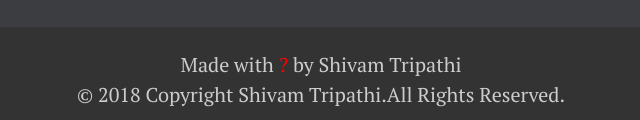
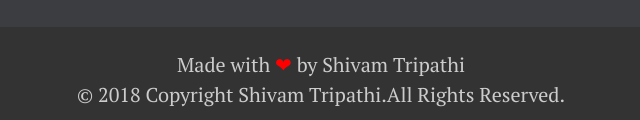
Before and after one commit to shivam042/shivam042.github.io, a plain HTML site: page index.html in a window 1280 px wide. Shown: the part 5177-5297 px from the top of the page, 319-959 px from the left. Drawn offline with nearby package versions, Linux system fonts and the light colour scheme; a web font is replaced by a local one.

Commit message:
Symbol Bug Fixed

```diff
--- a/index.html
+++ b/index.html
@@ -393,7 +393,7 @@ prediction for an unknown person in feasible computation time.</p>
             </div>
         </div>
         <div class="footer-copyright">
-            <p>Made with <span style="color: red">?</span> by Shivam Tripathi<br>© 2018 Copyright Shivam Tripathi.All Rights Reserved. </p>
+            <p>Made with <span style="color: red">❤</span> by Shivam Tripathi<br>© 2018 Copyright Shivam Tripathi.All Rights Reserved. </p>
         </div>
     </footer>
   </a>
```
